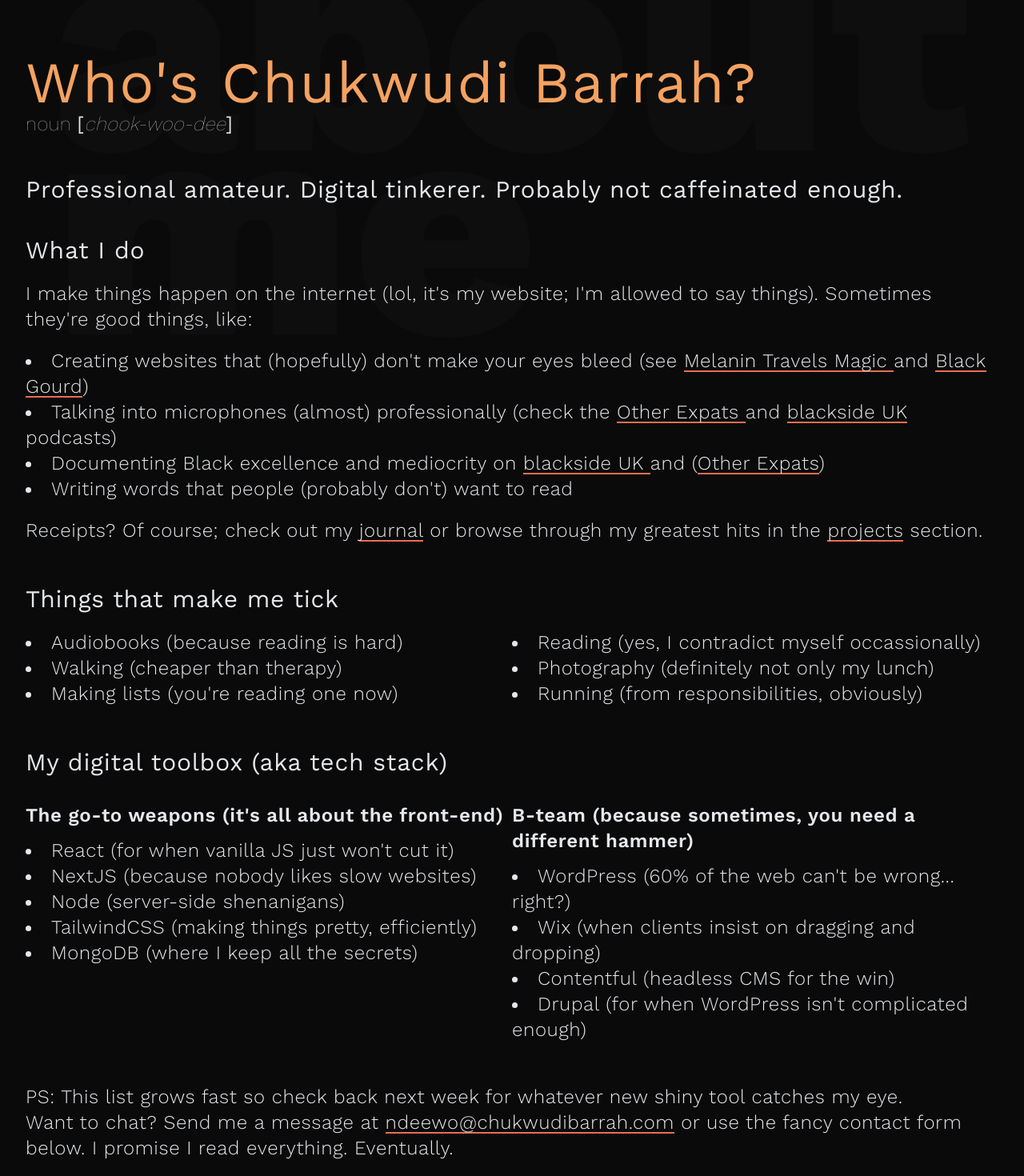
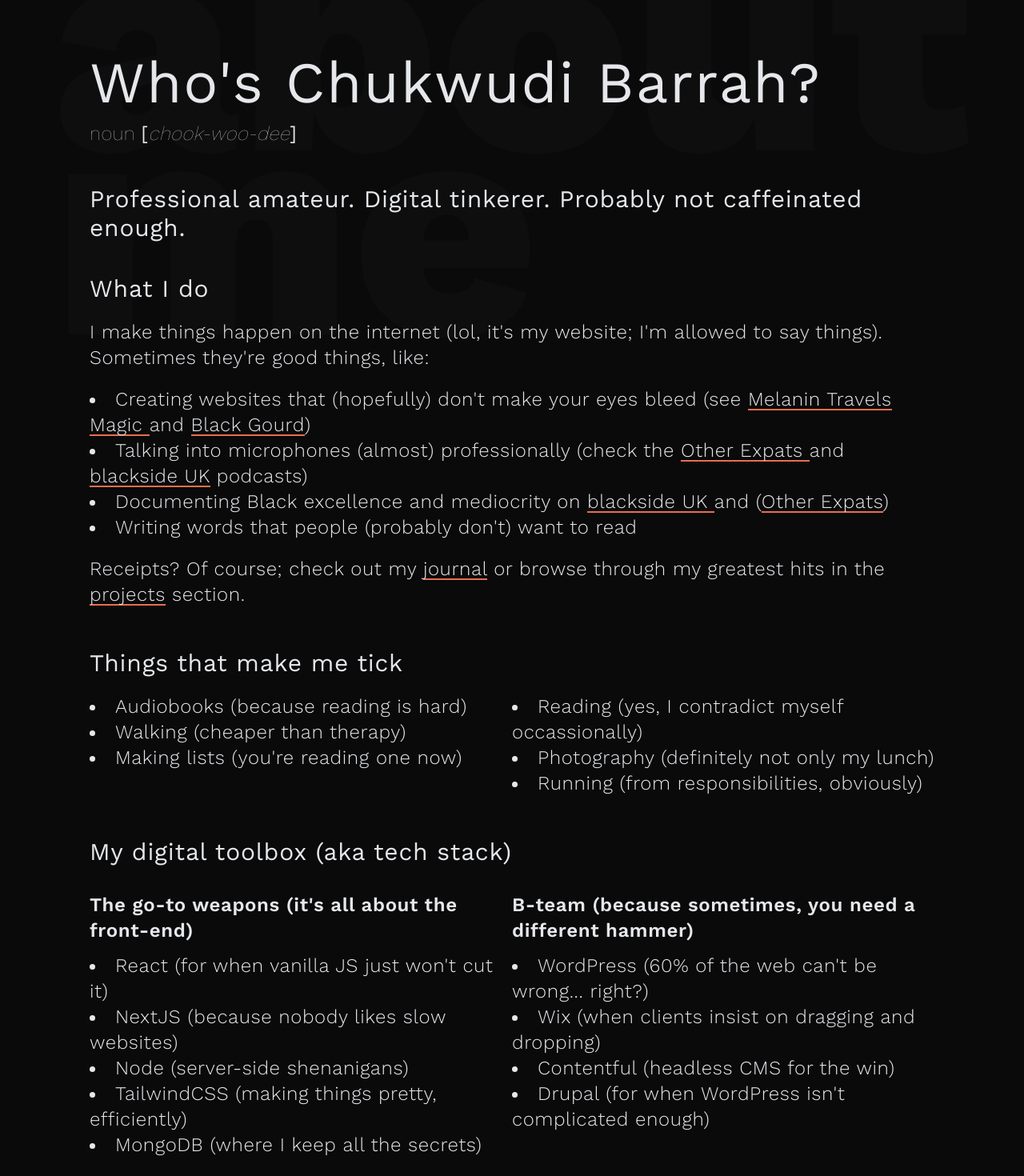
Before and after one commit to chukwudibarrah/ceebee, a Next.js app: page /about in a window 1280 px wide. Shown: the part 260-1730 px from the top of the page at 80% size. Built offline with nearby package versions, Linux system fonts and the light colour scheme.

Commit message:
updated text alignment

```diff
--- a/app/about/page.tsx
+++ b/app/about/page.tsx
@@ -21,13 +21,13 @@ export default function About() {
         <br />
         me
       </h1>
-      <div className={`overflow-hidden my-20 space-y-8 z-20`}>
+      <div className={`overflow-hidden my-20 space-y-8 z-20 lg:px-28 md:px-16 px-4`}>
         <section>
           <MotionHeading2
             animate={{ opacity: 1 }}
             initial={{ opacity: 0 }}
             transition={{ delay: 0.3, duration: 0.75 }}
-            className={`md:text-7xl text-5xl text-brown px-4 md:px-8 tracking-wide`}
+            className={`md:text-7xl text-5xl text-gray-200 tracking-wide`}
           >
             Who&apos;s Chukwudi Barrah?
           </MotionHeading2>
@@ -35,7 +35,7 @@ export default function About() {
             animate={{ opacity: 1 }}
             initial={{ opacity: 0 }}
             transition={{ delay: 0.5, duration: 0.75 }}
-            className="text-gray-200 md:text-2xl text-xl px-4 md:px-8 tracking-wide"
+            className="text-gray-200 md:text-2xl text-xl tracking-wide pt-3"
           >
             <span className="font-thin">noun </span>[
             <span className="italic font-thin">chook-woo-dee</span>]
@@ -45,7 +45,7 @@ export default function About() {
             animate={{ opacity: 1 }}
             initial={{ opacity: 0 }}
             transition={{ delay: 0.7, duration: 0.75 }}
-            className="text-gray-200 md:text-3xl text-2xl px-4 md:px-8 py-10 pt-12 tracking-wide"
+            className="text-gray-200 md:text-3xl text-2xl py-10 pt-12 tracking-wide"
           >
             Professional amateur. Digital tinkerer. Probably not caffeinated enough.
           </MotionHeading3>
@@ -54,7 +54,7 @@ export default function About() {
             animate={{ opacity: 1 }}
             initial={{ opacity: 0 }}
             transition={{ delay: 1.1, duration: 0.75 }}
-            className="text-gray-200 md:text-3xl text-2xl px-4 md:px-8 tracking-wide"
+            className="text-gray-200 md:text-3xl text-2xl tracking-wide"
           >
             What I do
           </MotionHeading4>
@@ -63,13 +63,13 @@ export default function About() {
             animate={{ opacity: 1 }}
             initial={{ opacity: 0 }}
             transition={{ delay: 1.3, duration: 0.75 }}
-            className="text-gray-200 md:text-2xl text-xl px-4 md:px-8 py-5 tracking-wide font-light"
+            className="text-gray-200 md:text-2xl text-xl py-5 tracking-wide font-light"
           >
             I make things happen on the internet (lol, it&apos;s my website;
             I&apos;m allowed to say things). Sometimes they&apos;re good things,
             like:{" "}
           </MotionParagraph>
-          <ul className="list-disc list-inside text-gray-200 md:text-2xl text-xl px-4 md:px-8 tracking-wide font-light">
+          <ul className="list-disc list-inside text-gray-200 md:text-2xl text-xl tracking-wide font-light">
             <MotionLi
               animate={{ opacity: 1 }}
               initial={{ opacity: 0 }}
@@ -189,7 +189,7 @@ export default function About() {
             animate={{ opacity: 1 }}
             initial={{ opacity: 0 }}
             transition={{ delay: 1.3, duration: 0.75 }}
-            className="text-gray-200 md:text-2xl text-xl px-4 md:px-8 lg:pt-5 pt-10 tracking-wide font-light"
+            className="text-gray-200 md:text-2xl text-xl lg:pt-5 pt-10 tracking-wide font-light"
           >
             Receipts? Of course; check out my{" "}
             <span>
@@ -228,7 +228,7 @@ export default function About() {
             animate={{ opacity: 1 }}
             initial={{ opacity: 0 }}
             transition={{ delay: 1.5, duration: 0.75 }}
-            className="text-gray-200 md:text-3xl text-2xl px-4 md:px-8 pt-5 tracking-wide"
+            className="text-gray-200 md:text-3xl text-2xl pt-5 tracking-wide"
           >
             Things that make me tick
           </MotionHeading4>
@@ -236,7 +236,7 @@ export default function About() {
             animate={{ opacity: 1 }}
             initial={{ opacity: 0 }}
             transition={{ delay: 1.5, duration: 0.75 }}
-            className="grid md:grid-cols-2 text-gray-200 md:text-2xl text-xl px-4 md:px-8 py-5 tracking-wide font-light"
+            className="grid md:grid-cols-2 text-gray-200 md:text-2xl text-xl py-5 tracking-wide font-light"
           >
             <ul className="list-disc list-inside">
               <li>Audiobooks (because reading is hard)</li>
@@ -258,7 +258,7 @@ export default function About() {
             animate={{ opacity: 1 }}
             initial={{ opacity: 0 }}
             transition={{ delay: 1.5, duration: 0.75 }}
-            className="text-gray-200 md:text-3xl text-2xl px-4 md:px-8 tracking-wide"
+            className="text-gray-200 md:text-3xl text-2xl tracking-wide"
           >
             My digital toolbox (aka tech stack)
           </MotionHeading4>
@@ -266,7 +266,7 @@ export default function About() {
             animate={{ opacity: 1 }}
             initial={{ opacity: 0 }}
             transition={{ delay: 1.5, duration: 0.75 }}
-            className="grid md:grid-cols-2 text-gray-200 md:text-2xl text-xl px-4 md:px-8 py-5 tracking-wide font-light md:space-y-0 space-y-10"
+            className="grid md:grid-cols-2 text-gray-200 md:text-2xl text-xl py-5 tracking-wide font-light md:space-y-0 space-y-10"
           >
             <div>
               <h3 className="py-3 font-semibold">
@@ -301,7 +301,7 @@ export default function About() {
             animate={{ opacity: 1 }}
             initial={{ opacity: 0 }}
             transition={{ delay: 1.7, duration: 0.75 }}
-            className="text-gray-200 md:text-2xl text-xl px-4 md:px-8 tracking-wide font-light"
+            className="text-gray-200 md:text-2xl text-xl tracking-wide font-light"
           >
             PS: This list grows fast so check back next week for whatever new shiny tool catches my eye. <br /> Want to chat? Send me a message at{" "}
             <span className="group text-gray-200 transition-all duration-300 ease-in-out">
--- a/app/components/FetchProjects.tsx
+++ b/app/components/FetchProjects.tsx
@@ -79,9 +79,9 @@ export default function FetchProjects() {
   }
 
   return (
-    <div className="w-screen min-h-screen pb-32 md:px-32 px-11 z-10">
+    <div className="w-screen min-h-screen pb-32 z-10 md:text-2xl text-xl lg:px-28 md:px-16 px-4">
       <div className="text-gray-200 font-thin">
-        <p className={`text-lg`}>Filter by flavour</p>
+        <p>Filter by flavour</p>
         <div className={`hidden max-w-full pt-10 pb-24 md:flex space-x-2 md:space-x-7 lg:space-x-12`}>
           {["All", "Editing and copywriting", "Podcasting", "Web development", "Web editing"].map((category) => (
             <button
@@ -107,7 +107,7 @@ export default function FetchProjects() {
       </div>
       {displayedProjects.map((project, index) => (
         <div key={index}>
-          <ul className="list-disc list-inside text-gray-200 text-2xl md:text-3xl font-thin">
+          <ul className="list-disc list-inside text-gray-200 md:text-2xl text-xl font-thin">
             <li className="group">
               <Link
               href={project.url}
--- a/app/journal/page.tsx
+++ b/app/journal/page.tsx
@@ -59,13 +59,13 @@ export default function Journal() {
         <br />
         nal
       </h1>
-      <div className="relative max-w-6xl mx-auto py-32 px-4 md:px-8 z-10">
+      <div className="relative max-w-6xl py-32 lg:px-28 md:px-16 px-4 z-10">
         {Object.keys(groupedPosts)
           .map(Number)
           .sort((a, b) => b - a)
           .map((year) => (
             <div key={year} className="mb-16">
-              <div className="text-sienna font-thin text-sm md:text-base uppercase mb-8">
+              <div className="text-gray-200 font-thin text-sm md:text-base uppercase mb-8">
                 {year}
               </div>
               <div className="grid grid-cols-12 gap-4">
--- a/app/projects/page.tsx
+++ b/app/projects/page.tsx
@@ -9,9 +9,9 @@ export default function Projects() {
         <br />
         jects
       </h1>
-      <div className="px-4 md:px-8 py-20 z-10 w-full">
+      <div className="lg:px-28 md:px-16 px-4 py-20 z-10 w-full">
         <div className="w-full">
-          <h2 className="md:text-7xl text-5xl text-brown tracking-wide">
+          <h2 className="md:text-7xl text-5xl text-gray-200 tracking-wide">
             The evidence locker
           </h2>
           <p className="text-gray-200 md:text-3xl text-2xl pt-12 tracking-wide">
```
Also changed, not shown: app/(home)/page.tsx (+20 -21 lines), package.json (+5 -5 lines), 2 other files (tests, documents, lock files or other folders).
